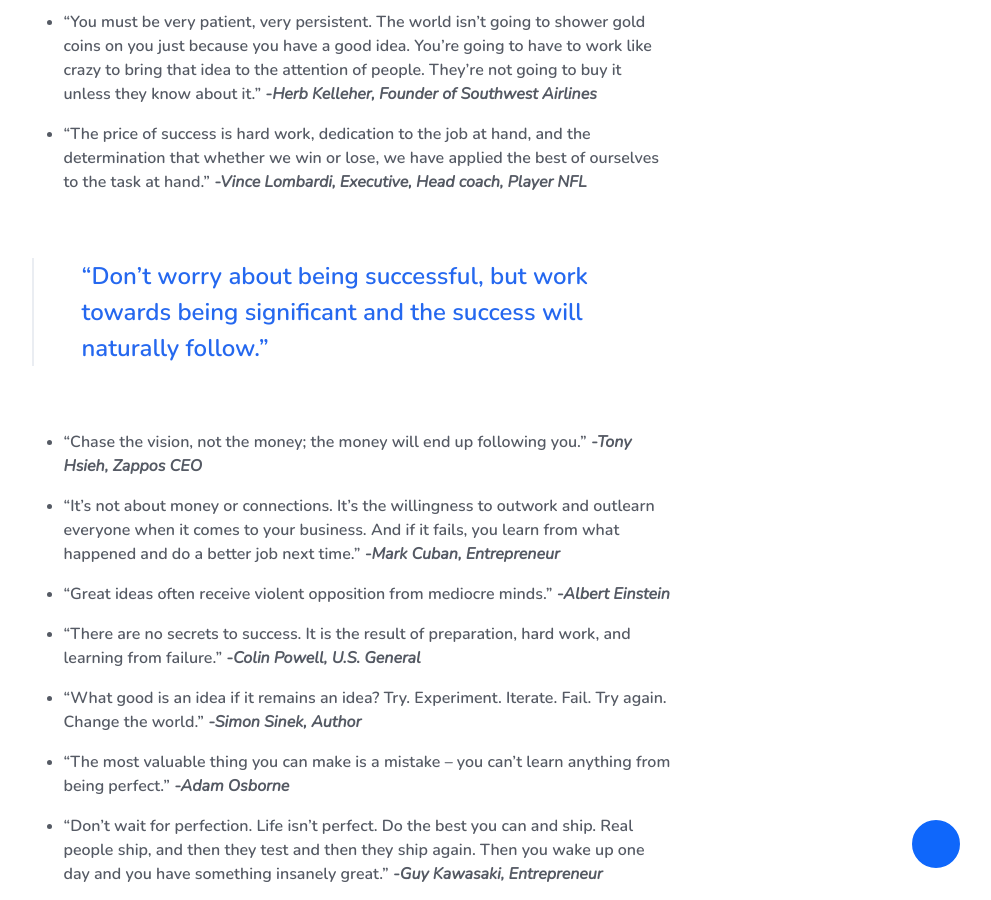
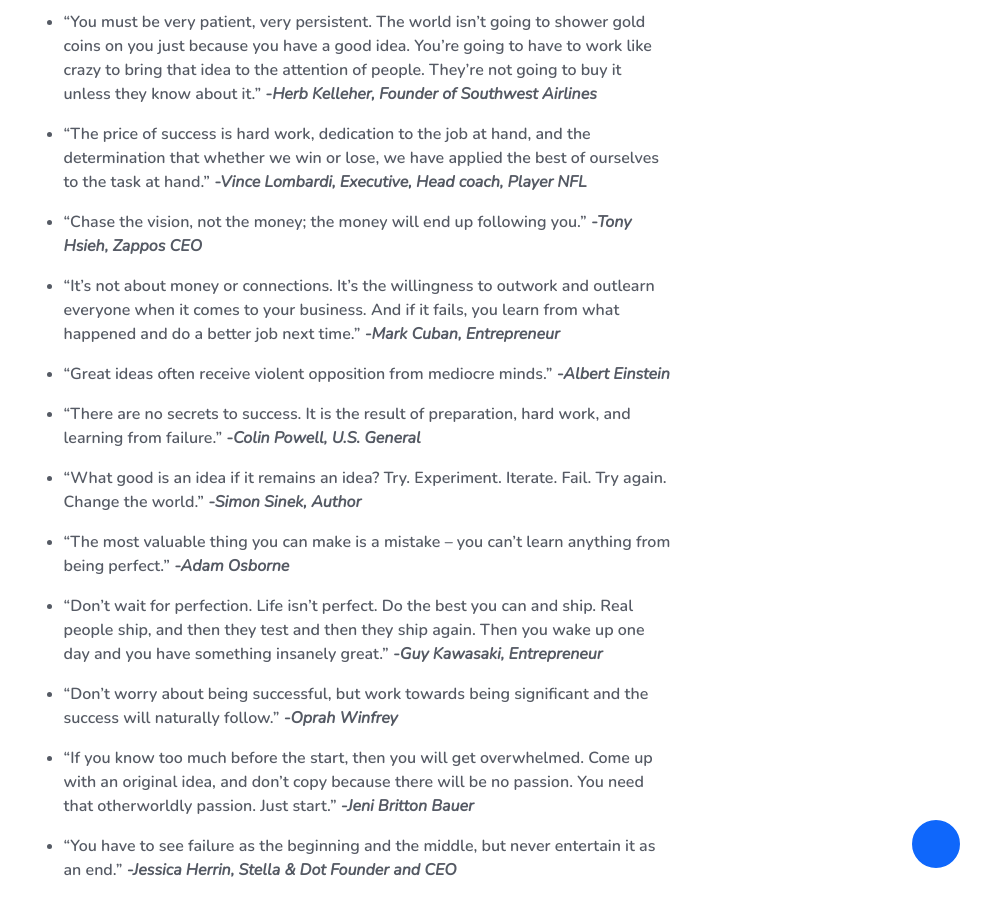
Before and after one commit to neo360africa3/neo360africa3.github.io, a Jekyll site: the page built from _posts/2019-10-10-heres-what-successful-entrepreneurs-have-to-say-about-excelling-in-business.markdown, in a window 1280 px wide and 900 px high, scrolled down 1625 px. Shown: the whole window, without its empty margins (288-1279 px from the left). Built offline with Jekyll 4.4.1, drawn with Linux system fonts in a browser that asks for light colours; our own code applies the rules of GitHub Pages for plain Markdown files; a script that is not in the unit is left out.

Commit message:
Updated Heres What Successful Entrepreneurs Have To Say About Excelling In Business

```diff
--- a/_posts/2019-10-10-heres-what-successful-entrepreneurs-have-to-say-about-excelling-in-business.markdown
+++ b/_posts/2019-10-10-heres-what-successful-entrepreneurs-have-to-say-about-excelling-in-business.markdown
@@ -35,9 +35,7 @@
 
 * “The price of success is hard work, dedication to the job at hand, and the determination that whether we win or lose, we have applied the best of ourselves to the task at hand.” *-Vince Lombardi, Executive, Head coach, Player NFL*
 
-<blockquote class="blockquote">
-“Don’t worry about being successful, but work towards being significant and the success will naturally follow.”
-</blockquote>
+
 
 * “Chase the vision, not the money; the money will end up following you.” *-Tony Hsieh, Zappos CEO*
 
```
